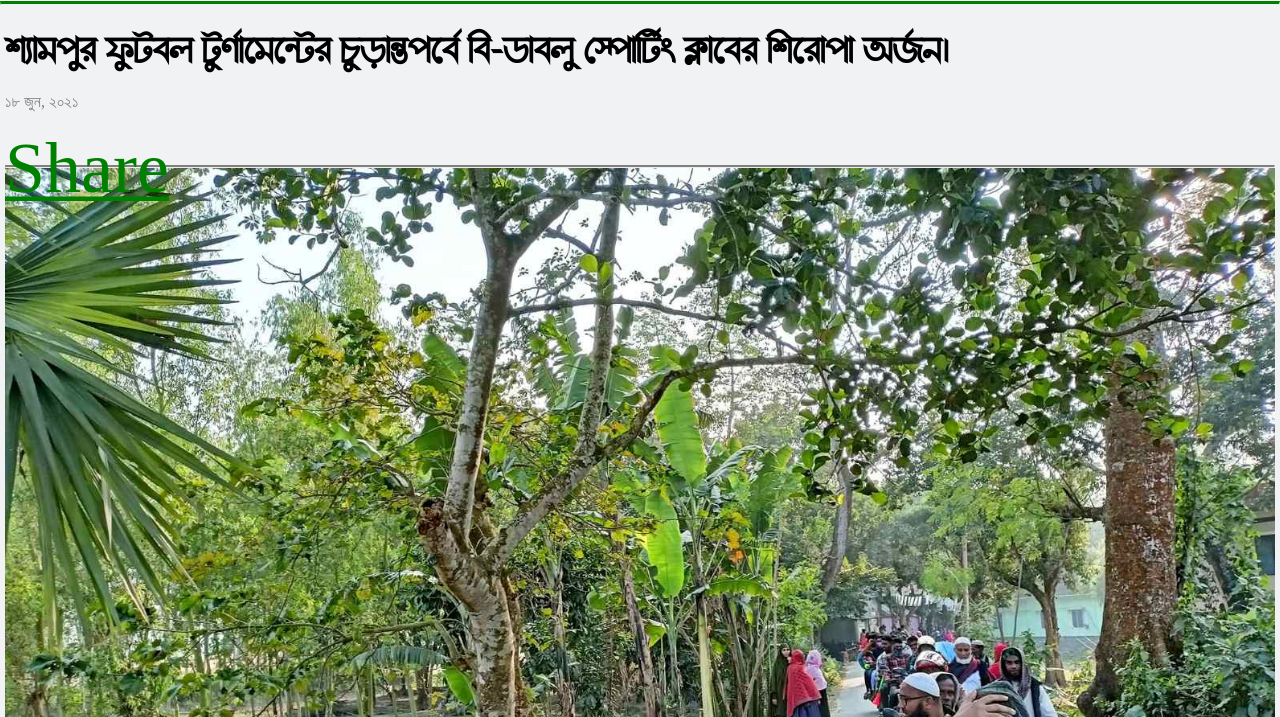
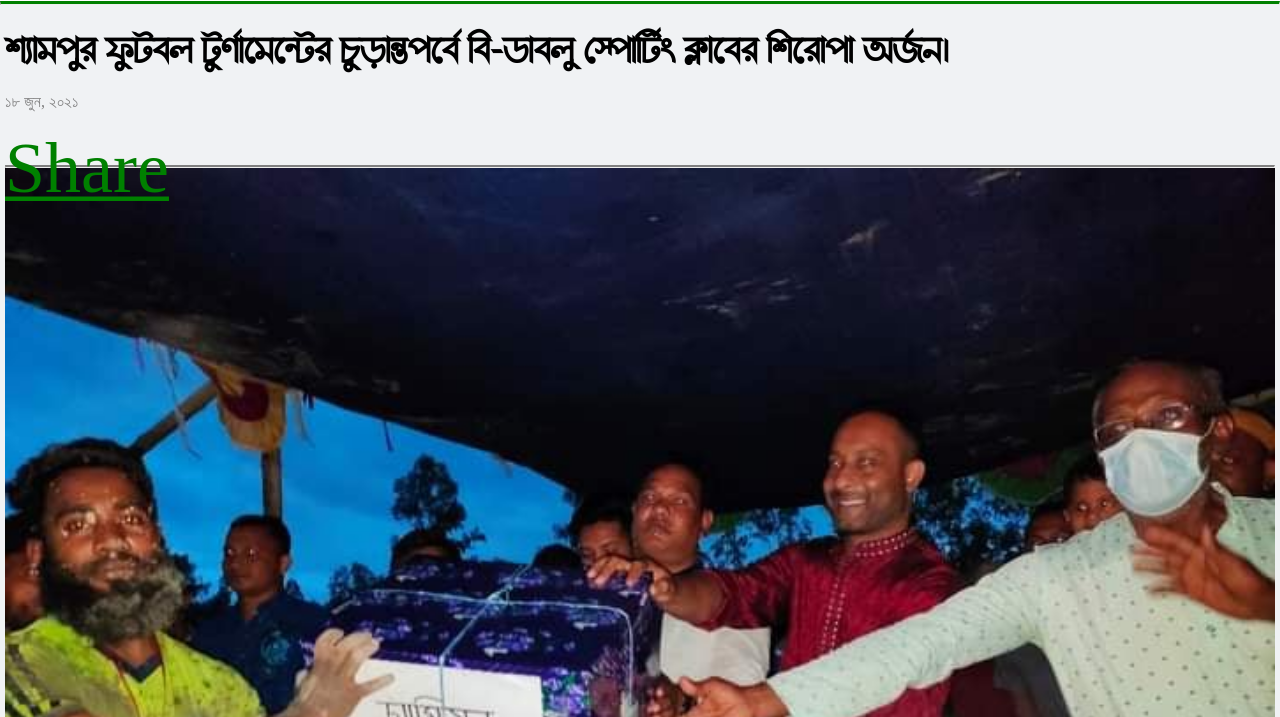
Before and after one commit to Waliul34/OurShyampur, a plain HTML site: page post_2.html in a window 1280 px wide. Shown: the part 83-800 px from the top of the page. Drawn offline with Linux system fonts and the light colour scheme.

Commit message:
second commit

```diff
--- a/post_2.html
+++ b/post_2.html
@@ -136,7 +136,7 @@ article {
   <div class="fb-share-button" data-href="https://waliul34.github.io/OurShyampur/post_1.html" data-layout="box_count" data-size="large"><a target="_blank" href="https://www.facebook.com/sharer/sharer.php?u=https%3A%2F%2Fwaliul34.github.io%2FOurShyampur%2Fpost_1.html&amp;src=sdkpreparse" class="fb-xfbml-parse-ignore">Share</a></div>
 
   <br>
-  <div id="image"><hr><img src="images/motorcycle_men.jpg" alt="Photo of jahangir receiving trophy"/><hr></div>
+  <div id="image"><hr><img src="images/post_2.jpg" alt="Photo of jahangir receiving trophy"/><hr></div>
   <br>
   <br>
   <article>
```
